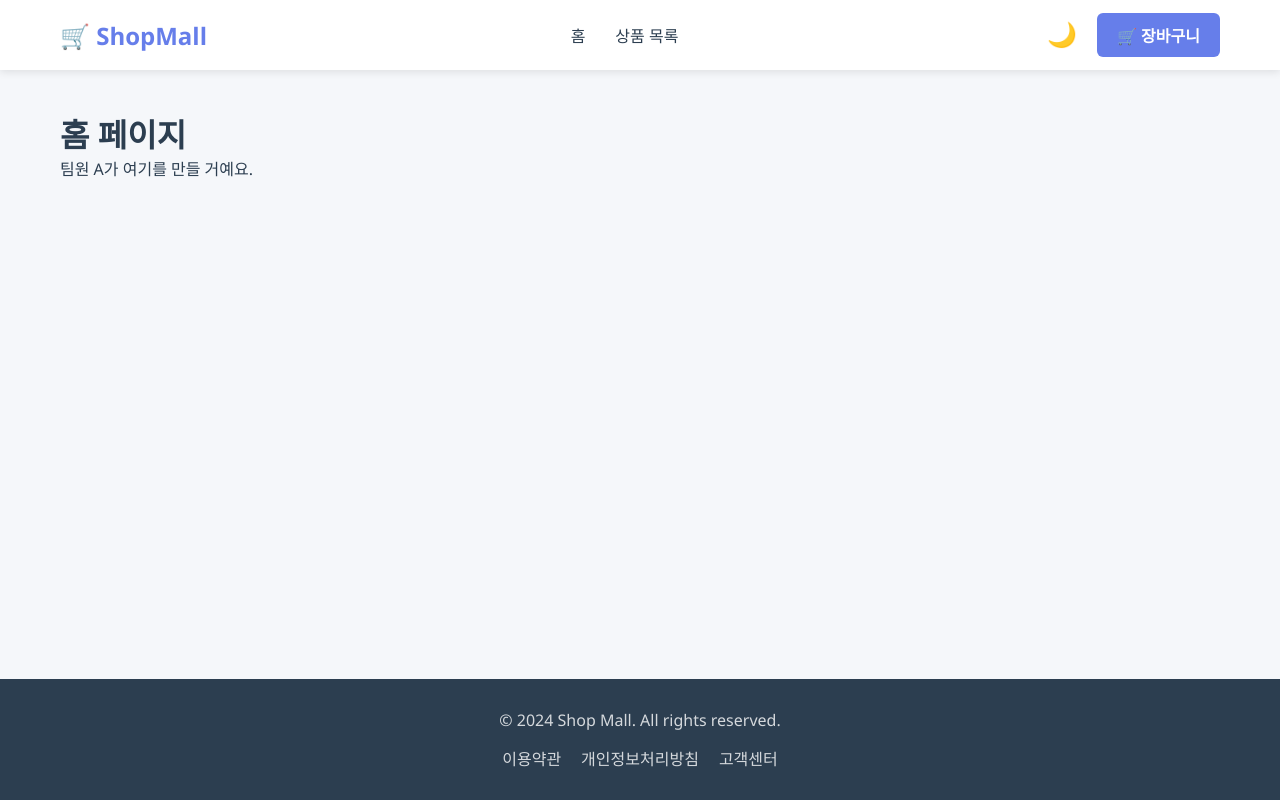
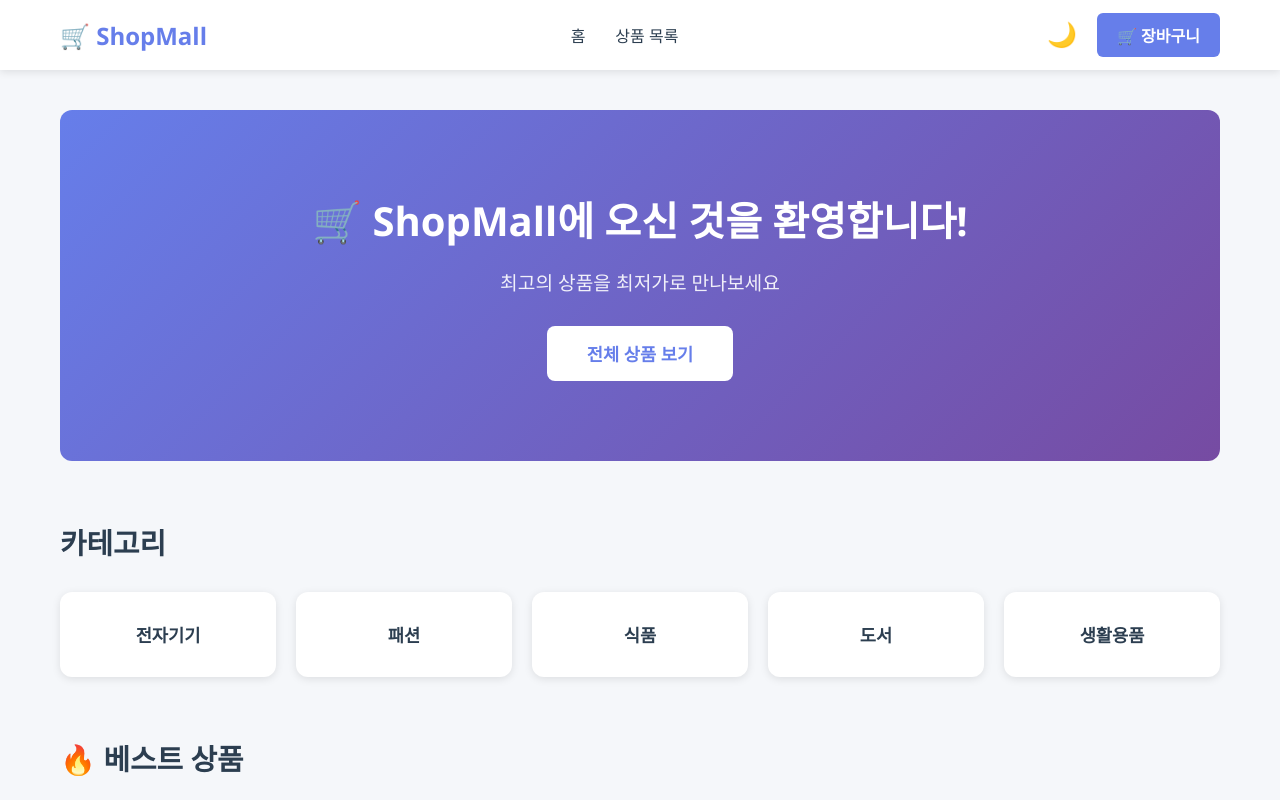
Before and after one commit to wonis1/shopping-mall, a React (Vite) app: page / in a window 1280 px wide. Shown: the top 800 px of the page. Built offline with nearby package versions, Linux system fonts and the light colour scheme.

Commit message:
Home 페이지, ProductCard 오류 수정

```diff
--- a/src/components/ProductCard/ProductCard.module.css
+++ b/src/components/ProductCard/ProductCard.module.css
@@ -1,4 +1,4 @@
-card {
+.card {
   background: white;
   border-radius: 12px;
   overflow: hidden;
--- a/src/components/ProductCard/ProductCard.tsx
+++ b/src/components/ProductCard/ProductCard.tsx
@@ -1,12 +1,12 @@
 import { Link } from "react-router-dom";
 import type { Product } from "../../types";
-import styles from "src/components/ProductCard/ProductCard.module.css";
+import styles from "./ProductCard.module.css";
 
 interface ProductCardProps {
   product: Product;
 }
 
-function ProductCard({ product }: ProductCardProps) {
+export default function ProductCard({ product }: ProductCardProps) {
   // 가격 포맷팅
   const formattedPrice = product.price.toLocaleString("ko-KR");
 
@@ -24,7 +24,7 @@ function ProductCard({ product }: ProductCardProps) {
         );
       } else {
         stars.push(
-          <span key={i} className={stars.starEmpty}>
+          <span key={i} className={styles.starEmpty}>
             ☆
           </span>
         );
--- /dev/null
+++ b/src/pages/Home/Home.module.css
@@ -0,0 +1,84 @@
+.home {
+  padding: 0;
+}
+.hero {
+  color: white;
+  text-align: center;
+  padding: 80px 20px;
+  border-radius: 12px;
+  margin-bottom: 60px;
+  background: linear-gradient(135deg, #667eea 0%, #764ba2 100%);
+}
+.hero h1 {
+  font-size: 2.5rem;
+  margin-bottom: 20px;
+}
+
+.hero p {
+  font-size: 1.2rem;
+  margin-bottom: 30px;
+  opacity: 0.9;
+}
+
+.heroButton {
+  display: inline-block;
+  padding: 15px 40px;
+  background: white;
+  color: #667eea;
+  text-decoration: none;
+  border-radius: 8px;
+  font-weight: 700;
+  font-size: 1.1rem;
+  transition: transform 0.2s;
+}
+.heroButton:hover {
+  transform: translateY(-2px);
+}
+.section {
+  margin-bottom: 60px;
+}
+
+.sectionTitle {
+  font-size: 1.8rem;
+  margin-bottom: 30px;
+  color: #2c3e50;
+}
+.categories {
+  display: grid;
+  grid-template-columns: repeat(auto-fit, minmax(150px, 1fr));
+  gap: 20px;
+  margin-bottom: 60px;
+}
+.categoryCard {
+  padding: 30px;
+  background: white;
+  border-radius: 12px;
+  text-align: center;
+  text-decoration: none;
+  color: #2c3e50;
+  font-weight: 600;
+  font-size: 1.1rem;
+  box-shadow: 0 2px 8px rgba(0, 0, 0, 0.1);
+  transition: all 0.2s;
+}
+.categoryCard:hover {
+  transform: translateY(-4px);
+  box-shadow: 0 4px 16px rgba(0, 0, 0, 0.15);
+  color: #667eea;
+}
+.productGrid {
+  display: grid;
+  grid-template-columns: repeat(auto-fill, minmax(250px, 1fr));
+  gap: 24px;
+}
+/* 다크모드 */
+body.dark .sectionTitle {
+  color: #eaeaea;
+}
+body.dark .categoryCard {
+  background: #16213e;
+  color: #eaeaea;
+}
+body.dark .categoryCard:hover {
+  color: #667eea;
+}
--- a/src/pages/Home/Home.tsx
+++ b/src/pages/Home/Home.tsx
@@ -1,9 +1,70 @@
+import { Link } from "react-router-dom";
+import { useProducts } from "../../hooks/useProducts";
+import type { Category } from "../../types";
+import styles from "./Home.module.css";
+import ProductCard from "../../components/ProductCard/ProductCard";
+
 function Home() {
-    return (
-        <div>
-            <h1>홈 페이지</h1>
-            <p>팀원 A가 여기를 만들 거예요.</p>
+  const { getBestProducts, getNewProducts } = useProducts();
+
+  const bestProducts = getBestProducts();
+  const newProducts = getNewProducts();
+
+  const categories: Category[] = [
+    "전자기기",
+    "패션",
+    "식품",
+    "도서",
+    "생활용품",
+  ];
+
+  return (
+    <div className={styles.home}>
+      {/* 히어로 섹션 */}
+      <section className={styles.hero}>
+        <h1>🛒 ShopMall에 오신 것을 환영합니다!</h1>
+        <p>최고의 상품을 최저가로 만나보세요</p>
+        <Link to="/products" className={styles.heroButton}>
+          전체 상품 보기
+        </Link>
+      </section>
+
+      {/* 카테고리 섹션 */}
+      <section className={styles.section}>
+        <h2 className={styles.sectionTitle}>카테고리</h2>
+        <div className={styles.categories}>
+          {categories.map((category) => (
+            <Link
+              key={category}
+              to={`/products?category=${category}`}
+              className={styles.categoryCard}
+            >
+              {category}
+            </Link>
+          ))}
         </div>
-    );
+      </section>
+
+      {/* 베스트 상품 */}
+      <section className={styles.section}>
+        <h2 className={styles.sectionTitle}>🔥 베스트 상품</h2>
+        <div className={styles.productGrid}>
+          {bestProducts.map((product) => (
+            <ProductCard key={product.id} product={product} />
+          ))}
+        </div>
+      </section>
+
+      {/* 신상품 */}
+      <section className={styles.section}>
+        <h2 className={styles.sectionTitle}>✨ 신상품</h2>
+        <div className={styles.productGrid}>
+          {newProducts.map((product) => (
+            <ProductCard key={product.id} product={product} />
+          ))}
+        </div>
+      </section>
+    </div>
+  );
 }
 export default Home;
```
Lines whose indentation alone changed are shown as unchanged.
